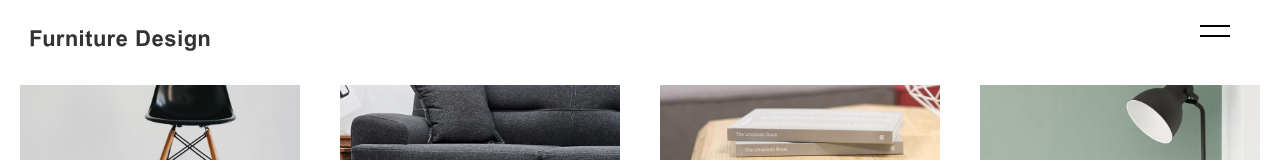
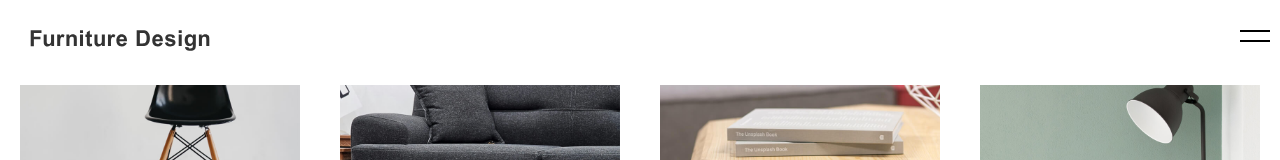
Before and after one commit to gp-kobayashi/mosya4-react, a Next.js app: page / in a window 1280 px wide. Shown: the top 160 px of the page. Built offline with nearby package versions, Linux system fonts and the light colour scheme.

Commit message:
[Q]ハンバーガーメニューのボタンが固定されてしまう

```diff
--- a/components/Header.module.css
+++ b/components/Header.module.css
@@ -10,8 +10,8 @@
 .headerItem{
   display: flex;
   width: 1300px;
+  justify-content: space-between;
   margin: 0 auto;
-  justify-content: space-between;
 }
 
 .header img{
@@ -24,6 +24,7 @@
 }
 
 .headerBtn{
+  position: relative;
   width: 50px;
   height: 50px;
   margin: 10px 30px;
@@ -32,8 +33,8 @@
 
 .headerBtn i{
   position: absolute;
-  top: 25px;
-  right: 50px;
+  top: 20px;
+  right: 0;
   width: 30px;
   height: 2px;
   background-color: black;
@@ -42,7 +43,7 @@
 }
 
 .headerBtn i:last-child{
-  top:35px;
+  top:30px;
 }
 
 .headerMenu{
```
